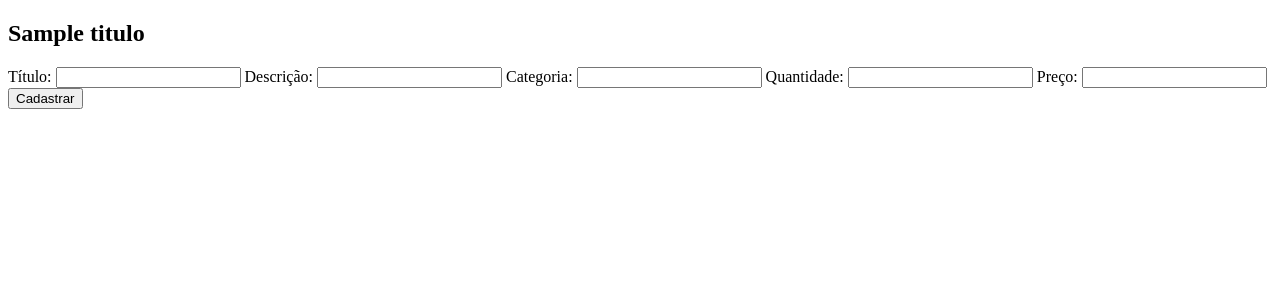
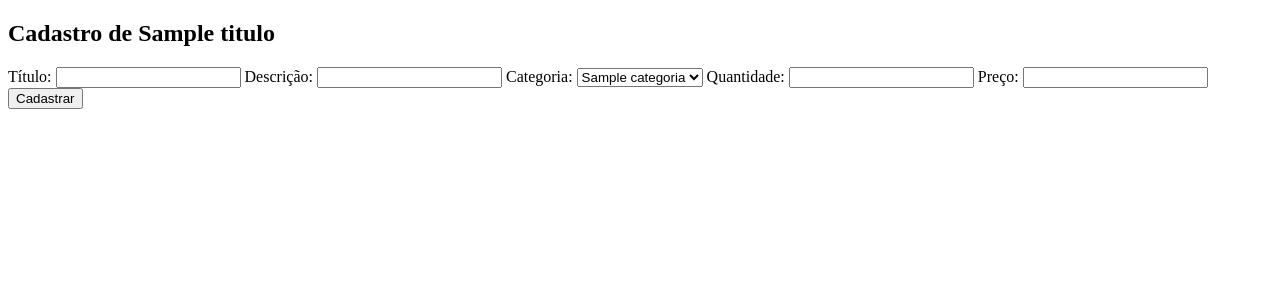
Before and after one commit to fabiokusaba/toledo-ecommerce, a Flask app: template templates/anuncio.html in a window 1280 px wide. Shown: the top 300 px of the page. Run offline with Flask 3, Linux system fonts and the light colour scheme; the template is opened without the code that fills it: most values are stand-ins (such as "Sample title", 1, 10 or a date in 2020).

Commit message:
atualização: atualizado action do formulário e adicionado as opções de categoria

```diff
--- a/templates/anuncio.html
+++ b/templates/anuncio.html
@@ -6,9 +6,9 @@
     <title>TrocaFácil - {{titulo}}</title>
 </head>
 <body>
-    <h2>{{titulo}}</h2>
+    <h2>Cadastro de {{titulo}}</h2>
 
-    <form action="cadastrar_anuncio" method="post">
+    <form action="/anuncio/cadastrar" method="post">
         <label for="titulo">Título:</label>
         <input type="text" id="titulo" name="titulo">
 
@@ -16,7 +16,11 @@
         <input type="text" id="descricao" name="descricao">
 
         <label for="categoria">Categoria:</label>
-        <input type="text" id="categoria" name="categoria">
+        <select name="categoria" id="categoria">
+            {% for categoria in categorias %}
+                <option value="{{ categoria.id }}">{{ categoria.nome }}</option>
+            {% endfor %}
+        </select>
 
         <label for="quantidade">Quantidade:</label>
         <input type="number" id="quantidade" name="quantidade">
```
